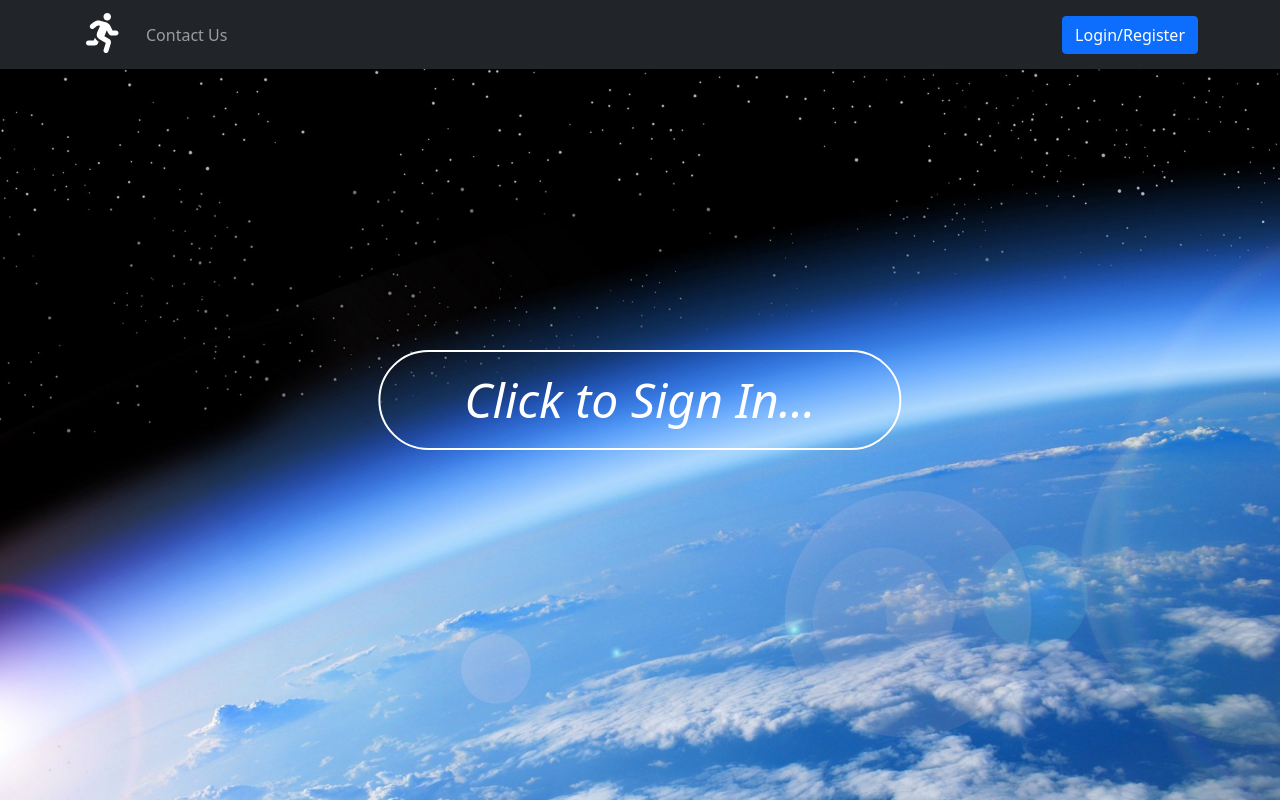
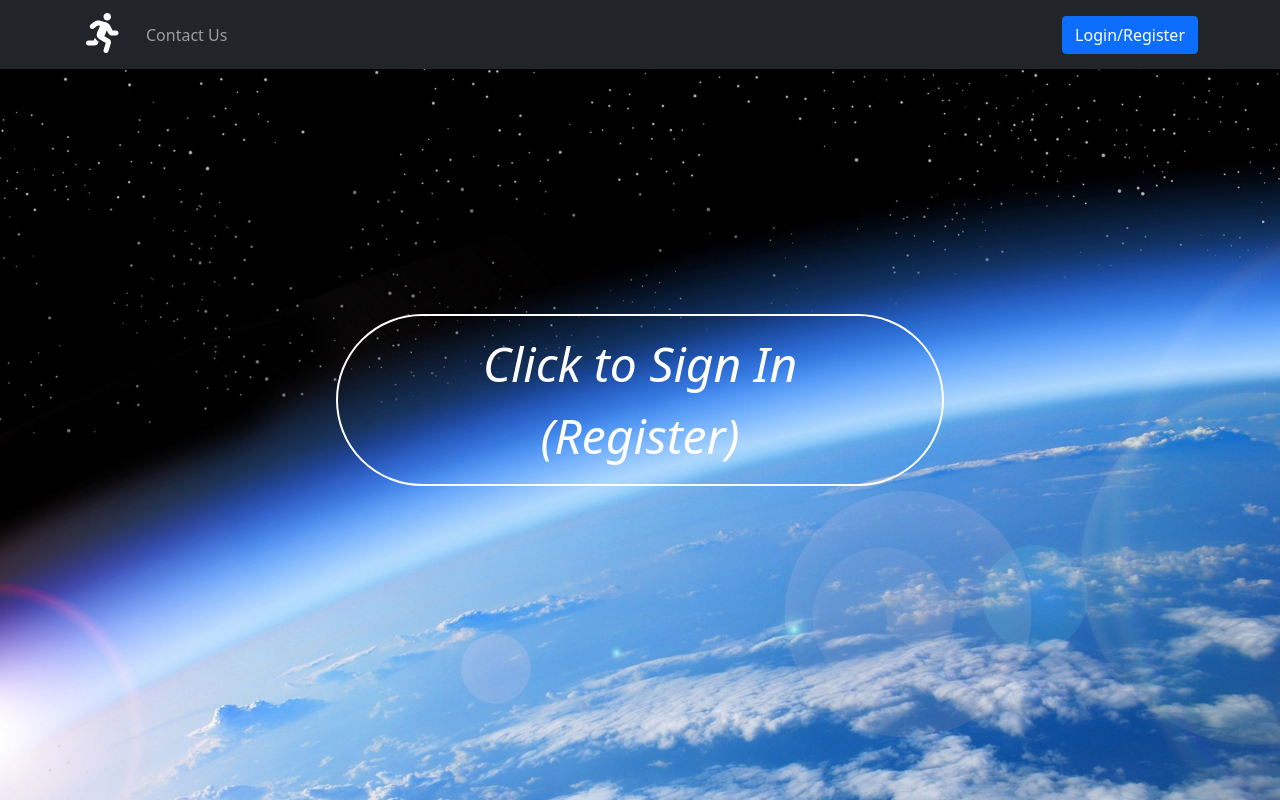
Before and after one commit to allybi-design/Vue3-Resources-App, a Vue app: page / in a window 1280 px wide. Built offline with nearby package versions, Linux system fonts and the light colour scheme; no server answers; the database is empty.

Commit message:
CI &cleaned pkg.json

```diff
--- a/package.json
+++ b/package.json
@@ -22,7 +22,6 @@
     "firebase": "^8.2.10",
     "node-sass": "^5.0.0",
     "sass-loader": "^10.1.1",
-    "uuid": "^8.3.2",
     "vee-validate": "^4.2.2",
     "vue": "^3.0.7",
     "vue-router": "^4.0.4",
@@ -48,7 +47,6 @@
     "babel-loader": "^8.2.2",
     "eslint": "^6.7.2",
     "eslint-plugin-vue": "^7.8.0",
-    "execa": "^5.0.0",
     "typescript": "~3.9.3",
     "vue-jest": "^5.0.0-0",
     "vue-loader": "^16.1.2",
--- a/src/main.js
+++ b/src/main.js
@@ -20,7 +20,7 @@ import {
 } from "@fortawesome/vue-fontawesome";
 
 const app = createApp(App);
-// app.config.performance = true
+app.config.performance = true
 
 app.component("BaseCard", BaseCard);
 app.component("BaseButton", BaseButton);
--- a/src/views/HomePage.vue
+++ b/src/views/HomePage.vue
@@ -1,6 +1,6 @@
 <template>
   <main class="centerPage">
-    <button class="signRegBtn" @click="openModal">Click to Sign In...</button>
+    <button class="signRegBtn" @click="openModal">Click to Sign In (Register)</button>
   </main>
 
   <teleport to="body">
```
Also changed, not shown: 24 other files (tests, documents, lock files or other folders).
